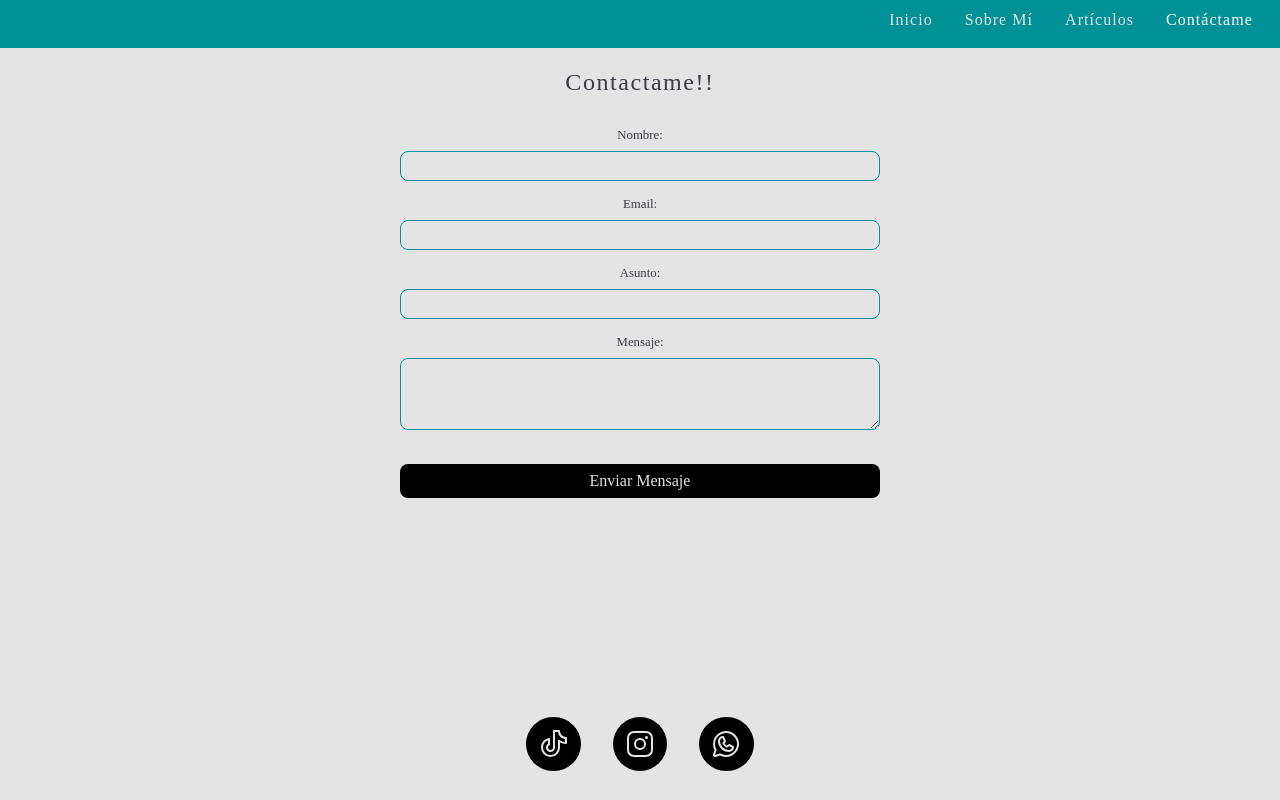
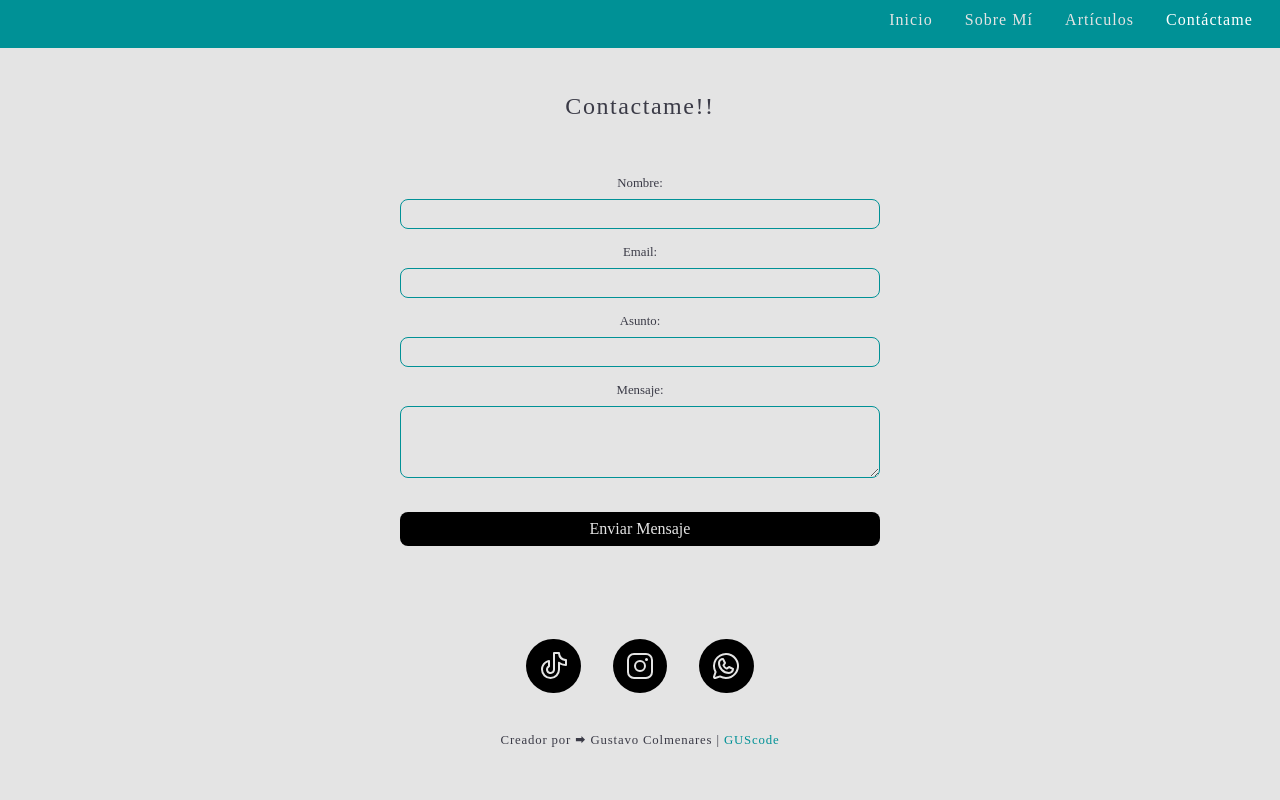
Before and after one commit to Gustavo9481/Blog_AngularGrand, a Django app: page /contacto/ in a window 1280 px wide. Run offline with Django 5.2, Linux system fonts and the light colour scheme; some libraries are stand-ins or nearby versions; some web fonts are replaced.

Commit message:
fornt | styles + base (css) -> ajuster de footer

```diff
--- a/Proyecto_Blog/App_Core/static/App_Core/css/base.css
+++ b/Proyecto_Blog/App_Core/static/App_Core/css/base.css
@@ -102,9 +102,8 @@
 
 /* ------------------------------------------- menu footer | redes sociales 󰌜 */
 .base-ft {
-    position: absolute;
-    bottom: 0;
-    margin-top: auto;
+    /*position: absolute;*/
+    bottom: -10;
     width: 100%;
 }
 
@@ -113,6 +112,7 @@
     display: -ms-flexbox;
     display: flex;
     width: 100%;
+    padding-top: 1rem;
     height: 7rem;
     -webkit-box-pack: center;
         -ms-flex-pack: center;
--- a/Proyecto_Blog/App_Core/static/App_Core/css/forms.css
+++ b/Proyecto_Blog/App_Core/static/App_Core/css/forms.css
@@ -45,7 +45,7 @@ label {
 /* ---------------------------------------------------- formulario Contacto 󰌜 */
 .forms-contacto {
     width: 100vw;
-    height: 50vh;
+    /*height: 50vh;*/
     display: -webkit-box;
     display: -ms-flexbox;
     display: flex;
@@ -62,10 +62,10 @@ label {
 }
 
 .forms-cont-left {
-    margin: 1em auto 2em;
+    margin: 3rem auto;
     width: 100%;
     height: 60%;
-    padding: 1em 3em;
+    padding: 0.5em 3em;
     border-radius: 0.5em;
     text-align: center;
 
@@ -78,7 +78,7 @@ label {
 .forms-cont-titulo {
 
     font-size: 1.5em;
-    margin-top: 1em;
+    margin-top: 3rem;
 }
 
 .forms-cont-left-button {
--- a/Proyecto_Blog/App_Core/static/App_Core/css/styles.css
+++ b/Proyecto_Blog/App_Core/static/App_Core/css/styles.css
@@ -89,7 +89,7 @@ body {
     min-height: 100vh;
     width: 100vw;
     padding-top: 2.8em;
-    padding-bottom: 7em;
+    padding-bottom: 1.5em;
     background-color: var(--color-2);
     overflow-x: hidden;
     overflow-y: scroll;
@@ -177,6 +177,17 @@ svg {
     font-size: 0.8em;
 }
 
+.autor {
+    margin: 1rem auto;
+    width: 100%;
+    text-align: center;
+}
+
+.autor__a {
+    display: inline;
+    color: var(--color-5);
+}
+
 
 /* to-do🢂 agregar endpoints de mediaquerys */
 /* ------------------------------------ mediaquerys | smartphones y tablets 󰌜 */
--- a/Proyecto_Blog/App_Core/templates/App_Core/base.html
+++ b/Proyecto_Blog/App_Core/templates/App_Core/base.html
@@ -119,9 +119,11 @@
             </button>
 
         </nav>
+        <div class='autor'>
+            <span class='texto-small'>Creador por 🠮 Gustavo Colmenares |
+                <a href='https://gustavo9481.github.io/Portafolio/' target="_blank" class="autor__a">GUScode</a></span>
+        </div>
     </footer>
-
-
 
     </body>
 
```
Lines whose indentation alone changed are shown as unchanged.
